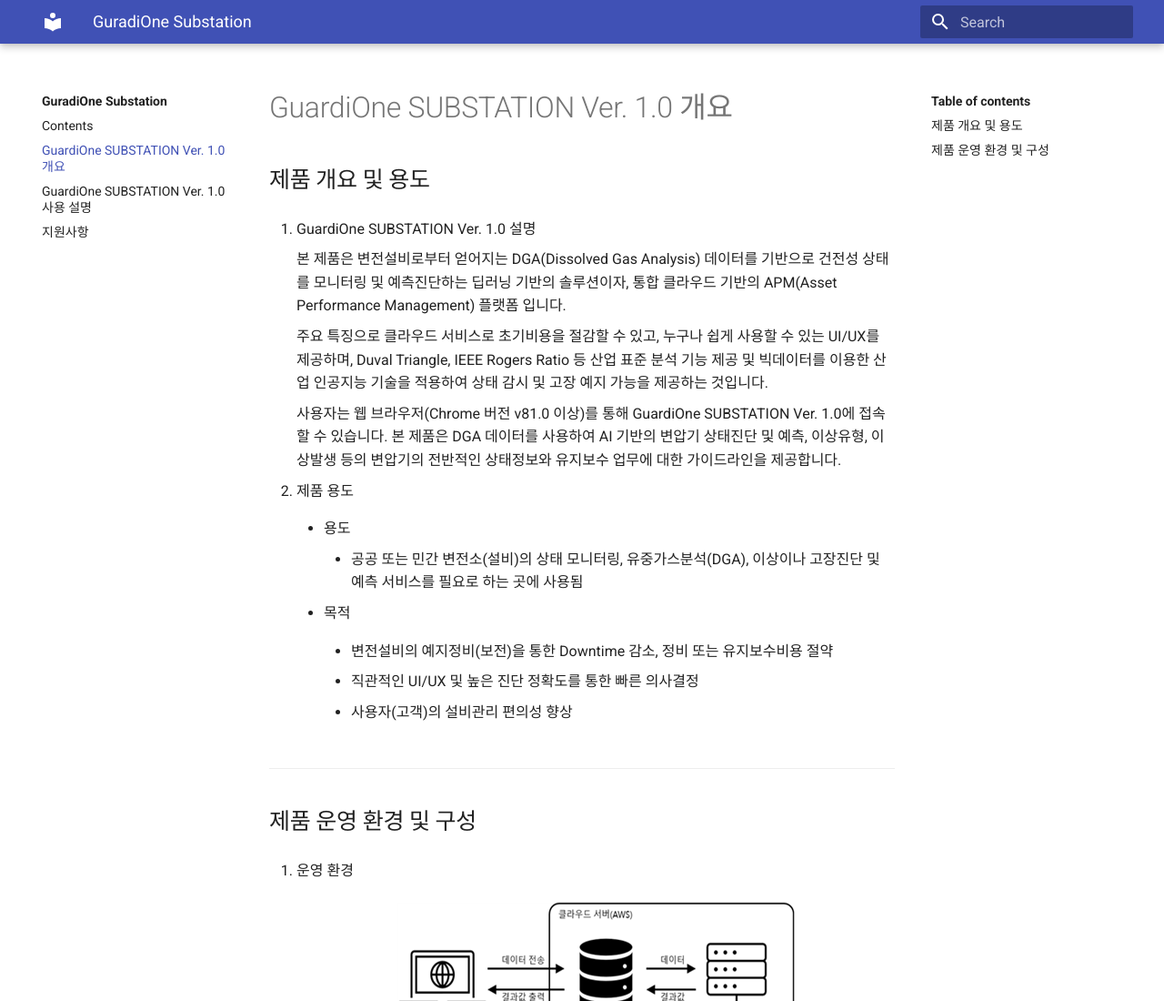
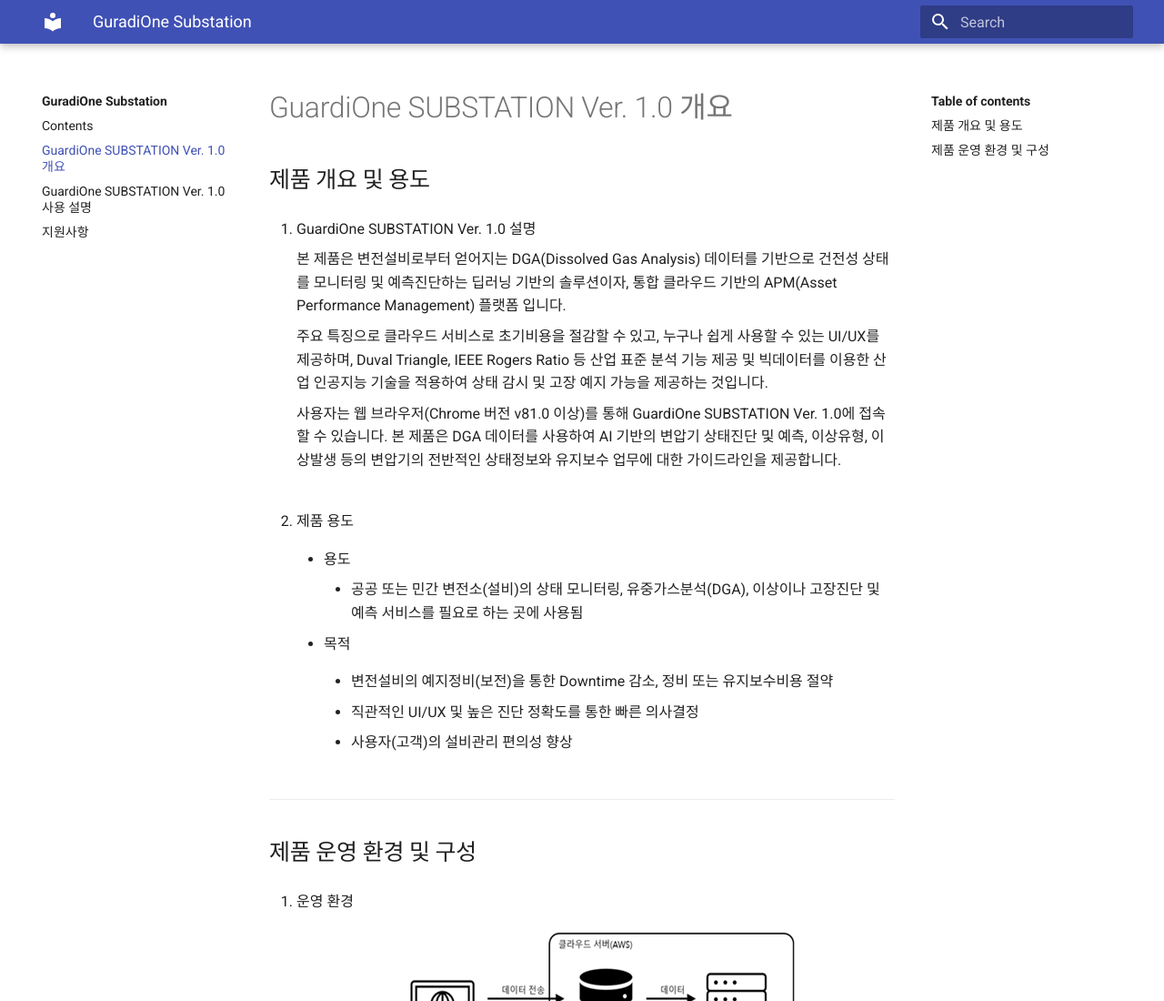
Before and after one commit to Onepredict/Guardione_Substation_Manual, a plain HTML site: page For Product Safety & Copyrights/index.html in a window 1280 px wide. Shown: the top 1100 px of the page at 91% size. Drawn offline with Linux system fonts and the light colour scheme.

Commit message:
Deployed 2a79bc9 with MkDocs version: 1.2.2

```diff
--- a/For Product Safety & Copyrights/index.html
+++ b/For Product Safety & Copyrights/index.html
@@ -339,6 +339,7 @@
 <p>본 제품은 변전설비로부터 얻어지는 DGA(Dissolved Gas Analysis) 데이터를 기반으로 건전성 상태를 모니터링 및 예측진단하는 딥러닝 기반의 솔루션이자, 통합 클라우드 기반의 APM(Asset Performance Management) 플랫폼 입니다.</p>
 <p>주요 특징으로 클라우드 서비스로 초기비용을 절감할 수 있고, 누구나 쉽게 사용할 수 있는 UI/UX를 제공하며, Duval Triangle, IEEE Rogers Ratio 등 산업 표준 분석 기능 제공 및 빅데이터를 이용한 산업 인공지능 기술을 적용하여 상태 감시 및 고장 예지 가능을 제공하는 것입니다.</p>
 <p>사용자는 웹 브라우저(Chrome 버전 v81.0 이상)를 통해 GuardiOne SUBSTATION Ver. 1.0에 접속할 수 있습니다. 본 제품은 DGA 데이터를 사용하여 AI 기반의 변압기 상태진단 및 예측, 이상유형, 이상발생 등의 변압기의 전반적인 상태정보와 유지보수 업무에 대한 가이드라인을 제공합니다.</p>
+<p><br></p>
 </li>
 <li>
 <p>제품 용도</p>
@@ -371,7 +372,7 @@
 <ol>
 <li>
 <p>운영 환경</p>
-<p><p align="center"><img src="https://onepredict.github.io/Guardione_Substation_Manual/img/운영환경.png"></p></p>
+<p><p align="center"><img src="https://onepredict.github.io/Guardione_Substation_Manual/img/운영환경.png"></p><br></p>
 </li>
 <li>
 <p>구성</p>
```
Also changed, not shown: 1 other file.
